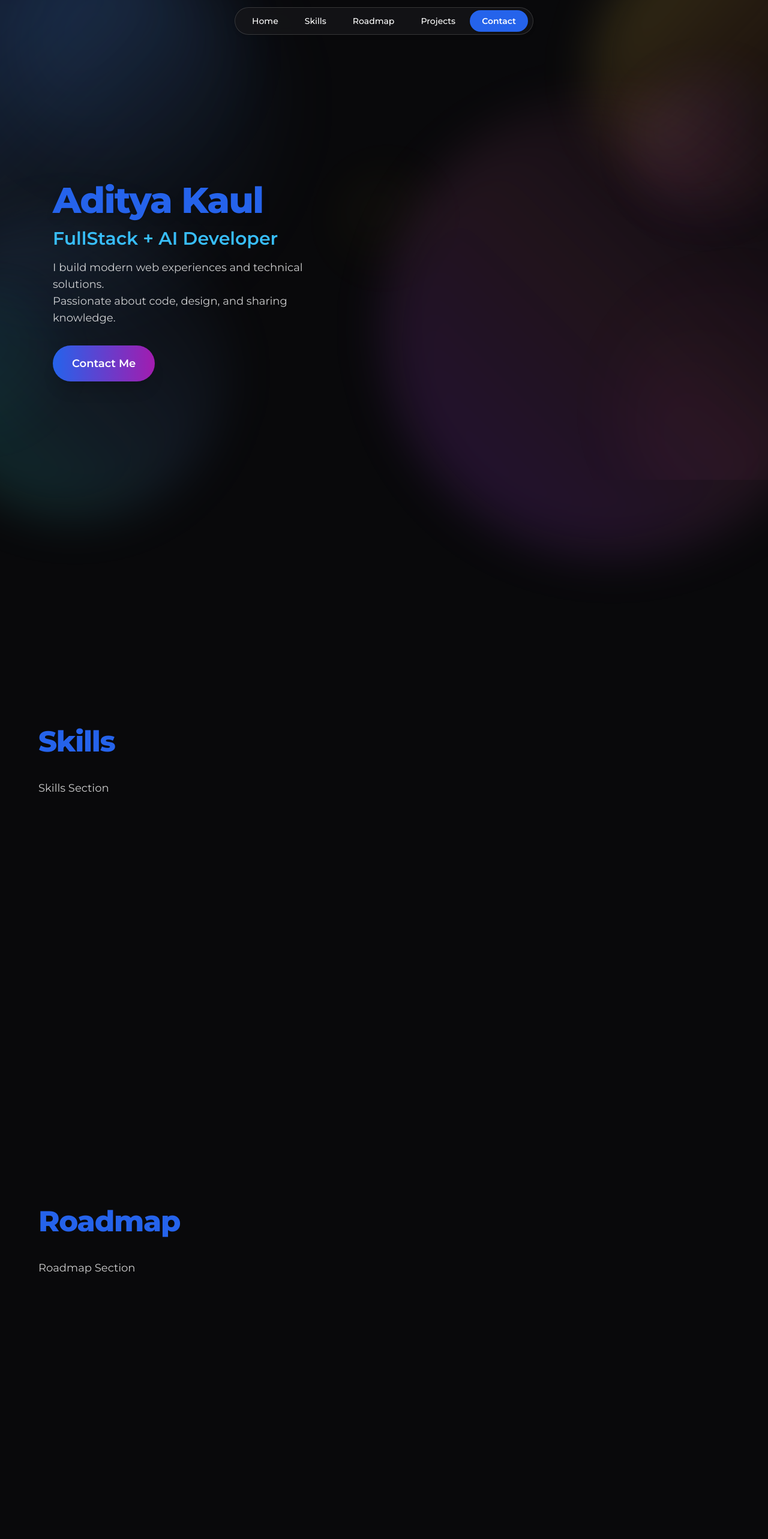
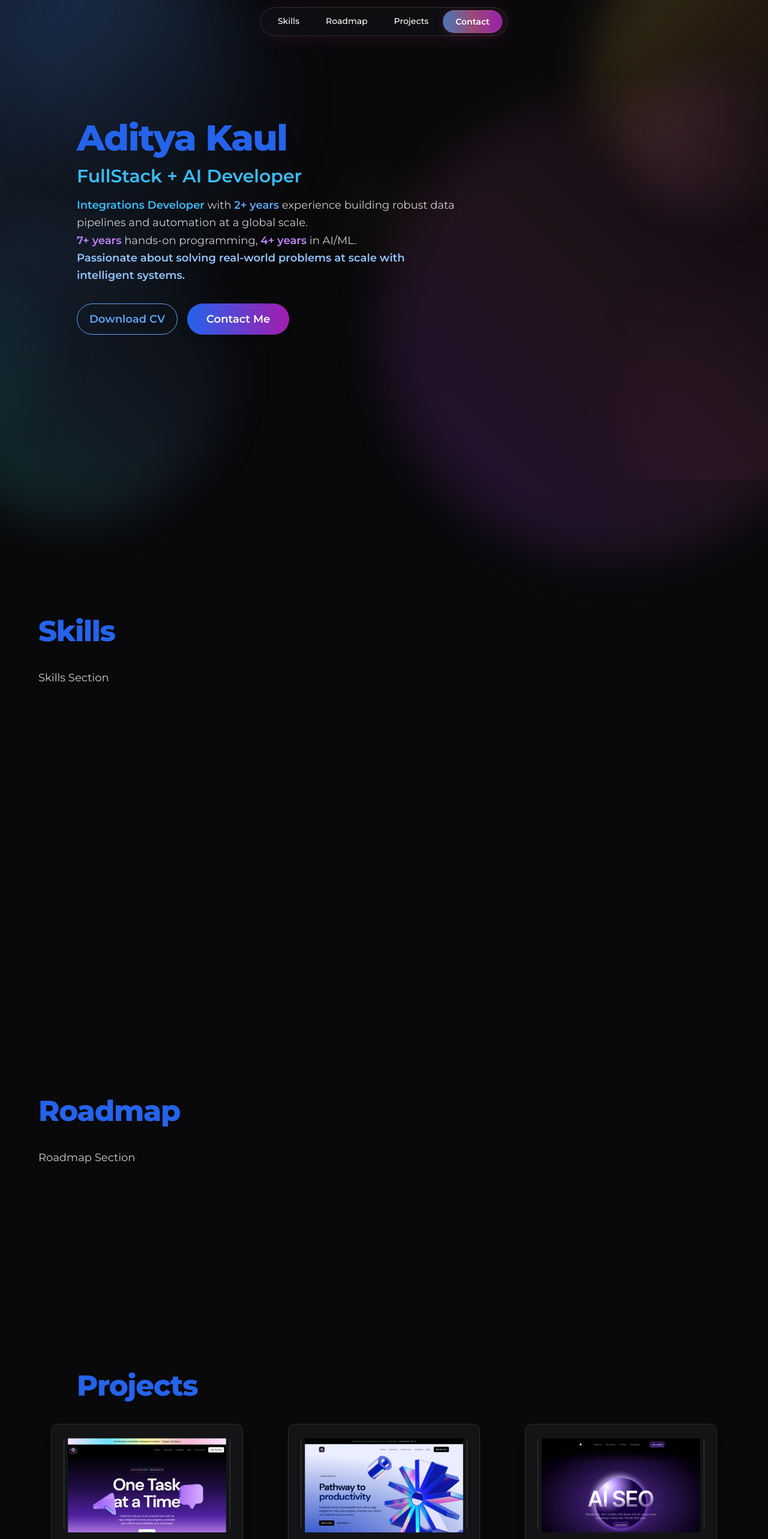
Before and after one commit to callmekaul/portfolio-website, a Next.js app: page / in a window 1280 px wide. Shown: the top 2566 px of the page at 60% size. Built offline with nearby package versions, Linux system fonts and the light colour scheme.

Commit message:
Projects Grid

```diff
--- a/src/app/layout.tsx
+++ b/src/app/layout.tsx
@@ -40,9 +40,6 @@ export default function RootLayout({
           <div className='absolute left-[40vw] top-[40vh] w-[14vw] h-[14vw] bg-gradient-to-br from-yellow-300/30 via-yellow-400/10 to-transparent opacity-20 blur-2xl rounded-full animate-floatOrb3' />
         </div>
         {/* Sticky Header */}
-        <header className='sticky top-0 z-20'>
-          <Header />
-        </header>
         {/* Subtle gradient accent background */}
         <div className='fixed inset-0 -z-10 pointer-events-none'>
           {/* Top left blue blob */}
@@ -54,13 +51,16 @@ export default function RootLayout({
           {/* Top right yellow blob */}
           <div className='absolute right-[-12vw] top-[-8vw] w-[35vw] h-[35vw] bg-gradient-to-br from-yellow-300/20 via-orange-400/10 to-transparent rounded-full blur-2xl' />
         </div>
+        <header className='sticky top-0 z-20'>
+          <Header />
+        </header>
         {/* Main content with snap scroll */}
-        <main className='flex-1 overflow-y-auto snap-y snap-mandatory h-[100dvh]'>
+        <main className='flex-1 overflow-y-auto snap-y snap-mandatory h-screen'>
           <AnimatePresence mode='wait'>
             <Transition routeKey={pathname}>{children}</Transition>
           </AnimatePresence>
+          <Footer />
         </main>
-        <Footer />
       </body>
     </html>
   )
--- /dev/null
+++ b/src/components/ProjectCard.tsx
@@ -0,0 +1,48 @@
+import Image from 'next/image'
+
+export interface Project {
+  company: string
+  year: string
+  title: string
+  results: { title: string }[]
+  link: string
+  image: any
+  description: string
+}
+
+export function ProjectCard({
+  project,
+  onOpen,
+}: {
+  project: Project
+  onOpen: () => void
+}) {
+  return (
+    <div className='bg-zinc-900/80 rounded-xl shadow-xl p-5 flex flex-col items-start w-[90vw] sm:w-80 md:w-80 max-w-xs mx-auto transition-transform duration-300 hover:scale-105 hover:shadow-pink-400/20 border border-white/10'>
+      <div className='w-full h-40 relative rounded-lg overflow-hidden mb-4'>
+        <Image
+          src={project.image}
+          alt={project.title}
+          fill
+          className='object-cover'
+          sizes='(max-width: 768px) 100vw, 320px'
+        />
+      </div>
+      <div className='flex flex-col flex-1 w-full'>
+        <h3 className='font-bold text-lg text-white mb-1'>{project.title}</h3>
+        <span className='text-sm text-pink-300 mb-1'>
+          {project.company} &middot; {project.year}
+        </span>
+        <p className='text-body text-sm mb-3 line-clamp-2'>
+          {project.description}
+        </p>
+        <button
+          className='btn btn-gradient w-full py-2 mt-auto rounded-lg text-base font-semibold'
+          onClick={onOpen}
+        >
+          Open
+        </button>
+      </div>
+    </div>
+  )
+}
--- /dev/null
+++ b/src/components/ProjectModal.tsx
@@ -0,0 +1,77 @@
+import Image from 'next/image'
+import type { Project } from './ProjectCard'
+
+export function ProjectModal({
+  project,
+  onClose,
+}: {
+  project: Project
+  onClose: () => void
+}) {
+  return (
+    <div className='fixed inset-0 z-50 flex items-center justify-center bg-black/60 backdrop-blur-sm animate-fade-in'>
+      <div className='bg-zinc-900/95 rounded-2xl shadow-2xl max-w-lg w-full p-6 relative animate-modal-pop border border-pink-400/10'>
+        <button
+          className='absolute top-3 right-3 text-zinc-400 hover:text-pink-400 text-2xl font-bold focus:outline-none'
+          onClick={onClose}
+          aria-label='Close'
+        >
+          &times;
+        </button>
+        <div className='w-full h-48 relative rounded-lg overflow-hidden mb-4'>
+          <Image
+            src={project.image}
+            alt={project.title}
+            fill
+            className='object-cover'
+            sizes='(max-width: 768px) 100vw, 400px'
+          />
+        </div>
+        <h3 className='font-bold text-2xl text-white mb-1'>{project.title}</h3>
+        <span className='text-sm text-pink-300 mb-2'>
+          {project.company} &middot; {project.year}
+        </span>
+        <p className='text-body mb-4'>{project.description}</p>
+        <ul className='mb-4 list-disc list-inside text-sm text-blue-200'>
+          {project.results.map((r, i) => (
+            <li key={i}>{r.title}</li>
+          ))}
+        </ul>
+        <a
+          href={project.link}
+          target='_blank'
+          rel='noopener noreferrer'
+          className='btn btn-gradient w-full py-2 rounded-lg text-base font-semibold text-center'
+        >
+          View Demo
+        </a>
+      </div>
+      <style jsx global>{`
+        .animate-fade-in {
+          animation: fade-in 0.25s cubic-bezier(0.4, 0, 0.2, 1);
+        }
+        @keyframes fade-in {
+          from {
+            opacity: 0;
+          }
+          to {
+            opacity: 1;
+          }
+        }
+        .animate-modal-pop {
+          animation: modal-pop 0.35s cubic-bezier(0.4, 0, 0.2, 1);
+        }
+        @keyframes modal-pop {
+          0% {
+            transform: scale(0.85) translateY(40px);
+            opacity: 0;
+          }
+          100% {
+            transform: scale(1) translateY(0);
+            opacity: 1;
+          }
+        }
+      `}</style>
+    </div>
+  )
+}
--- /dev/null
+++ b/src/data/projects.ts
@@ -0,0 +1,49 @@
+import darkSaasLandingPage from '@/assets/images/dark-saas-landing-page.png'
+import lightSaasLandingPage from '@/assets/images/light-saas-landing-page.png'
+import aiStartupLandingPage from '@/assets/images/ai-startup-landing-page.png'
+import type { Project } from '@/components/ProjectCard'
+
+export const portfolioProjects: Project[] =[
+  {
+    company: 'Acme Corp',
+    year: '2022',
+    title: 'Dark Saas Landing Page',
+    results: [
+      { title: 'Enhanced user experience by 40%' },
+      { title: 'Improved site speed by 50%' },
+      { title: 'Increased mobile traffic by 35%' },
+    ],
+    link: 'https://youtu.be/4k7IdSLxh6w',
+    image: darkSaasLandingPage,
+    description:
+      'A modern dark-themed SaaS landing page focused on conversions and speed.',
+  },
+  {
+    company: 'Innovative Co',
+    year: '2021',
+    title: 'Light Saas Landing Page',
+    results: [
+      { title: 'Boosted sales by 20%' },
+      { title: 'Expanded customer reach by 35%' },
+      { title: 'Increased brand awareness by 15%' },
+    ],
+    link: 'https://youtu.be/7hi5zwO75yc',
+    image: lightSaasLandingPage,
+    description:
+      'A clean, light SaaS landing page designed for accessibility and reach.',
+  },
+  {
+    company: 'Quantum Dynamics',
+    year: '2023',
+    title: 'AI Startup Landing Page',
+    results: [
+      { title: 'Enhanced user experience by 40%' },
+      { title: 'Improved site speed by 50%' },
+      { title: 'Increased mobile traffic by 35%' },
+    ],
+    link: 'https://youtu.be/Z7I5uSRHMHg',
+    image: aiStartupLandingPage,
+    description:
+      'Landing page for an AI startup, featuring modern design and fast load times.',
+  },
+]
--- a/src/sections/Header.tsx
+++ b/src/sections/Header.tsx
@@ -5,34 +5,43 @@ import Link from 'next/link'
 export const Header = () => {
   return (
     <header className='w-full flex justify-center items-center py-3 bg-transparent'>
-      <nav className='flex gap-1 px-2 py-1 border border-white/15 rounded-full bg-zinc-900/70 backdrop-blur shadow-md'>
-        <a
-          href='#hero'
-          className='nav-item px-5 py-2 rounded-full font-medium text-white hover:bg-blue-600/80 hover:text-white transition'
-        >
-          Home
-        </a>
+      <nav
+        className='flex gap-1 px-2 py-1 border border-white/15 rounded-full bg-zinc-900/60 backdrop-blur-md shadow-lg bg-clip-padding'
+        style={{
+          background: 'rgba(24, 24, 27, 0.45)', // more transparent glassy dark
+          boxShadow:
+            '0 4px 32px 0 rgba(236,72,153,0.10), 0 2px 8px 0 rgba(0,0,0,0.10)', // subtle pink shadow
+          border: '1px solid rgba(255,255,255,0.12)',
+          backdropFilter: 'blur(12px)',
+          WebkitBackdropFilter: 'blur(12px)',
+        }}
+      >
         <a
           href='#skills'
-          className='nav-item px-5 py-2 rounded-full font-medium text-white hover:bg-blue-600/80 hover:text-white transition'
+          className='nav-item px-5 py-2 rounded-full font-medium text-white hover:bg-blue-600/20 hover:text-blue-300 transition'
         >
           Skills
         </a>
         <a
           href='#roadmap'
-          className='nav-item px-5 py-2 rounded-full font-medium text-white hover:bg-blue-600/80 hover:text-white transition'
+          className='nav-item px-5 py-2 rounded-full font-medium text-white hover:bg-blue-600/20 hover:text-blue-300 transition'
         >
           Roadmap
         </a>
         <a
           href='#projects'
-          className='nav-item px-5 py-2 rounded-full font-medium text-white hover:bg-blue-600/80 hover:text-white transition'
+          className='nav-item px-5 py-2 rounded-full font-medium text-white hover:bg-blue-600/20 hover:text-blue-300 transition'
         >
           Projects
         </a>
         <a
           href='#contact'
-          className='nav-item px-5 py-2 rounded-full font-semibold text-white bg-blue-600 hover:bg-blue-700 shadow transition'
+          className='nav-item px-5 py-2 rounded-full font-semibold text-white bg-gradient-to-r from-blue-400/70 via-pink-400/60 to-fuchsia-600/80 shadow-lg border border-pink-200/30 hover:brightness-110 hover:shadow-pink-400/30 transition backdrop-blur-md'
+          style={{
+            boxShadow: '0 2px 16px 0 rgba(236,72,153,0.18), 0 1.5px 6px 0 rgba(0,0,0,0.10)',
+            border: '1.5px solid rgba(244,114,182,0.25)',
+            backgroundBlendMode: 'screen, lighten',
+          }}
         >
           Contact
         </a>
--- a/src/sections/Hero.tsx
+++ b/src/sections/Hero.tsx
@@ -3,34 +3,59 @@
 import Link from 'next/link'
 
 export const HeroSection = () => (
-  <section
-    id='hero'
-    className='relative flex flex-col min-h-screen w-full justify-center items-center px-4 py-12 snap-start overflow-hidden'
+  <section id='hero' className='section snap-start relative overflow-hidden'>
+    <div className='section-inner flex flex-1 flex-col justify-center items-start min-h-[70vh] py-16 md:py-24 lg:py-32'>
+      <div
+        className='
+          w-full
+          max-w-4xl
+          px-2
+          sm:px-8
+          md:px-16
+          lg:px-32
+          xl:px-48
+          flex flex-col items-start
+        '
       >
-    <div className='relative z-10 flex flex-1 w-full max-w-6xl flex-col md:flex-row items-center md:items-stretch'>
-      {/* Left: Text */}
-      <div className='flex flex-col justify-center items-start w-full md:w-1/2 px-6 py-12 md:py-8'>
         <h1 className='heading text-5xl md:text-6xl mb-4 drop-shadow-lg'>
           Aditya Kaul
         </h1>
         <h2 className='subheading text-2xl md:text-3xl mb-4'>
           FullStack + AI Developer
         </h2>
-        <p className='text-body max-w-md mb-8'>
-          I build modern web experiences and technical solutions.
+        <p className='text-body mb-8 leading-relaxed max-w-2xl'>
+          <span className='font-semibold text-sky-400'>
+            Integrations Developer
+          </span>{' '}
+          with <span className='font-semibold text-blue-400'>2+ years</span>{' '}
+          experience building robust data pipelines and automation at a global
+          scale.
           <br />
-          Passionate about code, design, and sharing knowledge.
+          <span className='font-semibold text-purple-400'>7+ years</span>{' '}
+          hands-on programming,{' '}
+          <span className='font-semibold text-purple-400'>4+ years</span> in
+          AI/ML.
+          <br />
+          <span className='text-blue-300 font-semibold'>
+            Passionate about solving real-world problems at scale with
+            intelligent systems.
+          </span>
         </p>
+        <div className='flex gap-4'>
+          <a
+            href='/AdityaKaul_CV.pdf'
+            download
+            className='btn btn-secondary text-lg font-semibold rounded-full border border-blue-400 text-blue-400 bg-transparent hover:bg-blue-950/40 hover:text-white transition'
+          >
+            Download CV
+          </a>
           <Link
             href='#contact'
-          className='btn btn-gradient text-lg font-semibold shadow-xl px-8 py-4 rounded-full'
+            className='btn btn-gradient text-lg font-semibold rounded-full shadow-lg px-8 py-3 transition-all duration-200 hover:scale-105 hover:shadow-blue-500/30 focus:ring-2 focus:ring-blue-400 focus:ring-offset-2'
           >
-          Contact Me
+            <span className='inline-flex items-center gap-2'>Contact Me</span>
           </Link>
         </div>
-      {/* Right: Avatar/Illustration (optional) */}
-      <div className='hidden md:flex flex-col justify-end items-end w-1/2 px-6 py-8 h-full'>
-        {/* <img src="/avatar.png" alt="Aditya Kaul" className="w-40 h-40 rounded-full shadow-lg" /> */}
       </div>
     </div>
   </section>
--- a/src/sections/Projects.tsx
+++ b/src/sections/Projects.tsx
@@ -1,57 +1,37 @@
-import darkSaasLandingPage from '@/assets/images/dark-saas-landing-page.png'
-import lightSaasLandingPage from '@/assets/images/light-saas-landing-page.png'
-import aiStartupLandingPage from '@/assets/images/ai-startup-landing-page.png'
+'use client'
 
-const portfolioProjects = [
-  {
-    company: 'Acme Corp',
-    year: '2022',
-    title: 'Dark Saas Landing Page',
-    results: [
-      { title: 'Enhanced user experience by 40%' },
-      { title: 'Improved site speed by 50%' },
-      { title: 'Increased mobile traffic by 35%' },
-    ],
-    link: 'https://youtu.be/4k7IdSLxh6w',
-    image: darkSaasLandingPage,
-  },
-  {
-    company: 'Innovative Co',
-    year: '2021',
-    title: 'Light Saas Landing Page',
-    results: [
-      { title: 'Boosted sales by 20%' },
-      { title: 'Expanded customer reach by 35%' },
-      { title: 'Increased brand awareness by 15%' },
-    ],
-    link: 'https://youtu.be/7hi5zwO75yc',
-    image: lightSaasLandingPage,
-  },
-  {
-    company: 'Quantum Dynamics',
-    year: '2023',
-    title: 'AI Startup Landing Page',
-    results: [
-      { title: 'Enhanced user experience by 40%' },
-      { title: 'Improved site speed by 50%' },
-      { title: 'Increased mobile traffic by 35%' },
-    ],
-    link: 'https://youtu.be/Z7I5uSRHMHg',
-    image: aiStartupLandingPage,
-  },
-]
+import React, { useState } from 'react'
+import { ProjectCard, Project } from '@/components/ProjectCard'
+import { ProjectModal } from '@/components/ProjectModal'
+import { portfolioProjects } from '@/data/projects'
 
-export const ProjectsSection = () => (
-  <section
-    id="projects"
-    className="flex flex-col min-h-screen w-full justify-center items-center px-4 py-12 snap-start"
-  >
-    <div className="w-full max-w-6xl">
-      <h2 className="heading mb-10 text-left">Projects</h2>
-      <div className="text-body">
-        {/* Add your projects grid or list here */}
-        Projects Section
+export const ProjectsSection = () => {
+  const [active, setActive] = useState<number | null>(null)
+
+  return (
+    <section id='projects' className='section snap-start bg-transparent'>
+      <div className='section-inner flex flex-col items-center'>
+        <h2 className='heading mb-10 w-full px-2 sm:px-8 md:px-16 lg:px-32 xl:px-48 text-left'>
+          Projects
+        </h2>
+        <div className='w-full max-w-6xl mx-auto grid grid-cols-1 sm:grid-cols-2 lg:grid-cols-3 gap-8'>
+          {portfolioProjects.map((project, idx) => (
+            <div
+              key={project.title}
+              onClick={() => setActive(idx)}
+              className='cursor-pointer'
+            >
+              <ProjectCard project={project} onOpen={() => setActive(idx)} />
+            </div>
+          ))}
+        </div>
+        {active !== null && (
+          <ProjectModal
+            project={portfolioProjects[active]}
+            onClose={() => setActive(null)}
+          />
+        )}
       </div>
-    </div>
-  </section>
-)
+    </section>
+  )
+}
```
Lines whose indentation alone changed are shown as unchanged.
